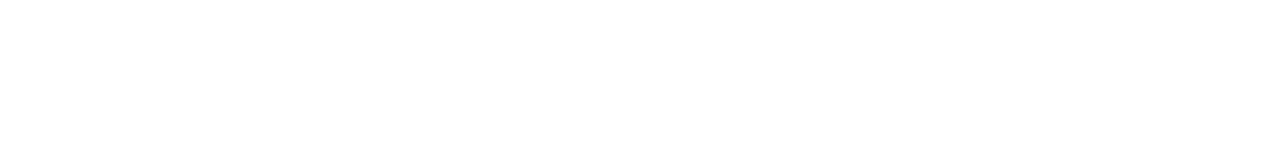
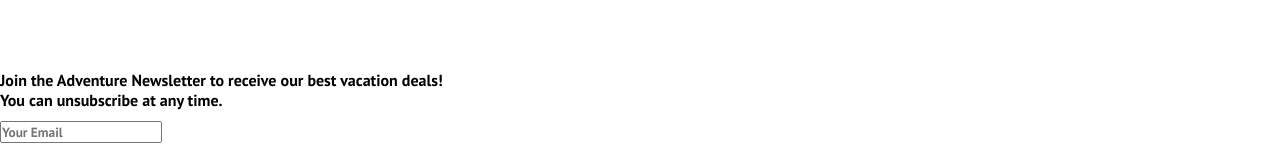
Before and after one commit to Ellieellie12/travel-app, a React (Vite) app: page / in a window 1280 px wide. Shown: the part 1855-2003 px from the top of the page. Before the commit the page ends 1925 px from the top, so only its background shows below. Built offline with nearby package versions, Linux system fonts and the light colour scheme.

Commit message:
add footer files and import to home.jsx

```diff
--- a/src/App.jsx
+++ b/src/App.jsx
@@ -22,9 +22,9 @@
       <NavBar />
         <Routes>
           <Route path ='/' exact element={<Home />} />
-          <Route path='/services' element={<Services/>}/>
-          <Route path='/products' element={<Products/>}/>
-          <Route path='/sign-up' element={<SignUp/>}/>
+          <Route path='/services' element={<Services/>} />
+          <Route path='/products' element={<Products/>} />
+          <Route path='/sign-up' element={<SignUp/>} />
         </Routes>
     </>
   )
--- /dev/null
+++ b/src/components/footer/Footer.jsx
@@ -0,0 +1,31 @@
+import Button from "../button/Button"
+
+
+function Footer() {
+  return (
+    <div className='footer-container'>
+      <section className='footer-subscription'>
+        <p className='footer-subscription-heading'>
+          Join the Adventure Newsletter to receive our best vacation deals!
+        </p>
+        <p className='footer-subscription-text'>
+          You can unsubscribe at any time.
+
+        </p>
+        <div className="input-areas">
+          <form>
+            <input
+            type='email'
+            name='email'
+            placeholder='Your Email'
+            className='footer-input'
+            />
+            <Button buttonStyle='btn--outline'>Subscribe</Button>
+          </form>
+        </div>
+      </section>
+    </div>
+  )
+}
+
+export default Footer
--- a/src/components/pages/Home.jsx
+++ b/src/components/pages/Home.jsx
@@ -2,6 +2,7 @@
 import '../../App.css'
 import VideoSection from '../VideoSection/VideoSection'
 import Cards from '../card/Cards'
+import Footer from '../footer/Footer'
 
 
 function Home () {
@@ -9,6 +10,7 @@
     <>
       <VideoSection />
       <Cards />
+      <Footer />
     </>
   )
 }
```
Also changed, not shown: src/components/footer/Footer.css (added).
